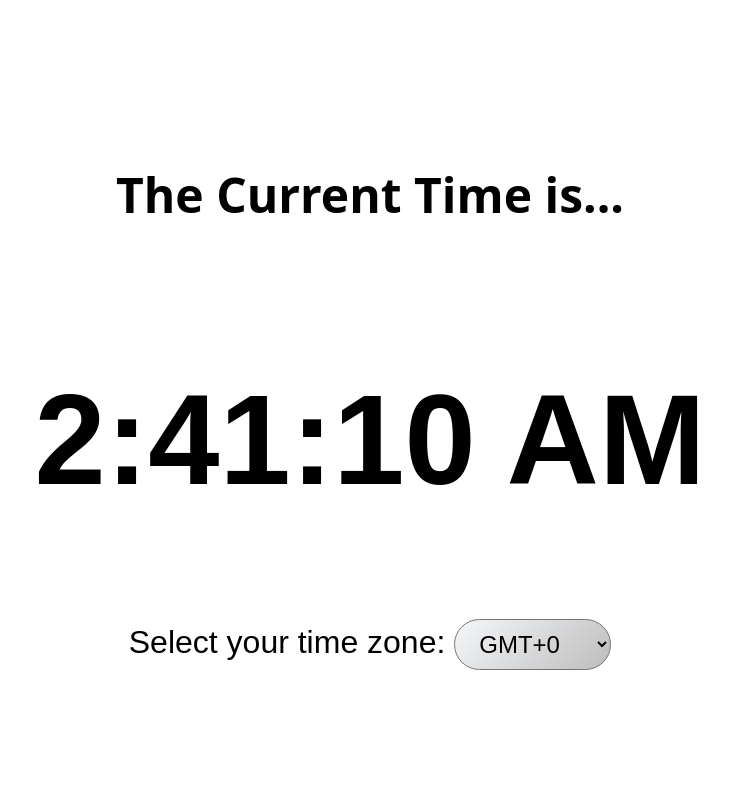
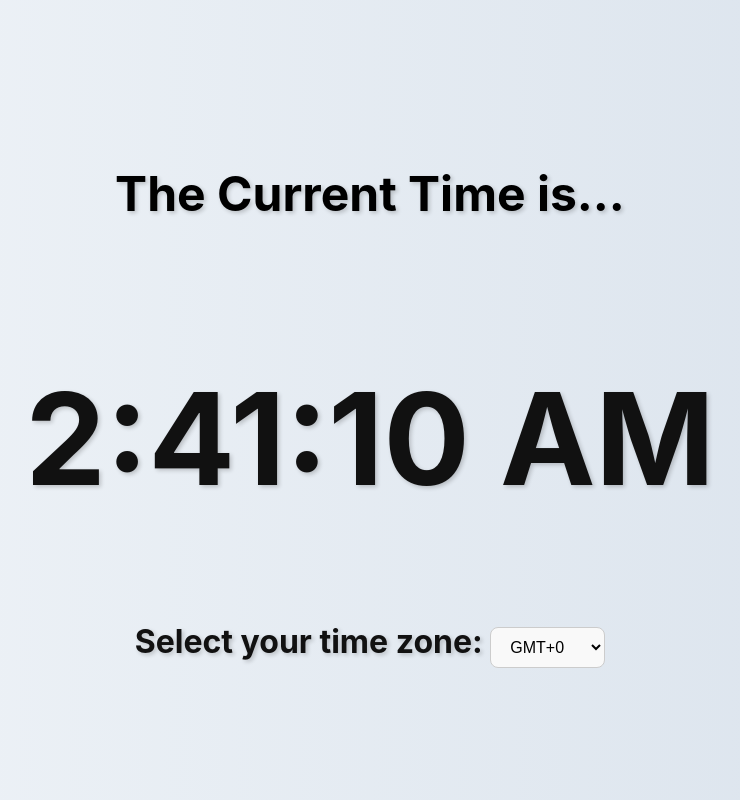
Before and after one commit to danilosnt/Current-Time, a React (Vite) app: page / in a window 1280 px wide. Shown: the whole page, without its empty margins (270-1010 px from the left). Built offline with nearby package versions, Linux system fonts and the light colour scheme.

Commit message:
estilização

```diff
--- a/src/components/Gmt.jsx
+++ b/src/components/Gmt.jsx
@@ -10,7 +10,7 @@ function GMT() {
     }, []);
 
     return (
-        <div className="container">
+        <div className="container" id="clock">
             <Hour gmtOffset={gmtOffset} />
             <label class="GMT">Select your time zone: </label>
             <select class="button_gmt"
--- a/src/components/Title.jsx
+++ b/src/components/Title.jsx
@@ -2,7 +2,6 @@ import React from 'react';
 import styled from 'styled-components'
 
 const StyledTitle = styled.h1`
-    font-family: system-ui, Avenir, Helvetica, Arial, sans-serif;
     color: black;
     text-align: center;
     font-size: 300%;
--- a/src/index.css
+++ b/src/index.css
@@ -3,8 +3,16 @@ body {
   font-family: Arial, Helvetica, sans-serif;
   height: 100vh;
   display: flex;
+  flex-direction: column;
   justify-content: center;
   align-items: center;
+  min-height: 100vh;
+  background: linear-gradient(to right, #f0f4f8, #d9e2ec);
+  font-family: 'Inter', sans-serif;
+  color: #333;
+  font-weight: bold;
+  color: #111;
+  text-shadow: 2px 2px 4px rgba(0,0,0,0.2);
 }
 
 .container {
@@ -20,9 +28,14 @@ body {
 }
 
 .button_gmt {
-  font-size: 150%;
-  padding: 10px 20px;
-  background-image: linear-gradient(135deg, #f5f7fa 0%, #bdbdbd 100%);
-  box-sizing: border-box;
-  border-radius: 40px;
+  padding: 10px 15px;
+  border-radius: 8px;
+  border: 1px solid #ccc;
+  background-color: #f9f9f9;
+  font-size: 1rem;
+  transition: all 0.3s ease;
 }
+
+#clock {
+  animation: pulse 1s infinite;
+}
```
Also changed, not shown: src/components/Hour.jsx (line endings or trailing spaces). Lines whose indentation alone changed are shown as unchanged.
